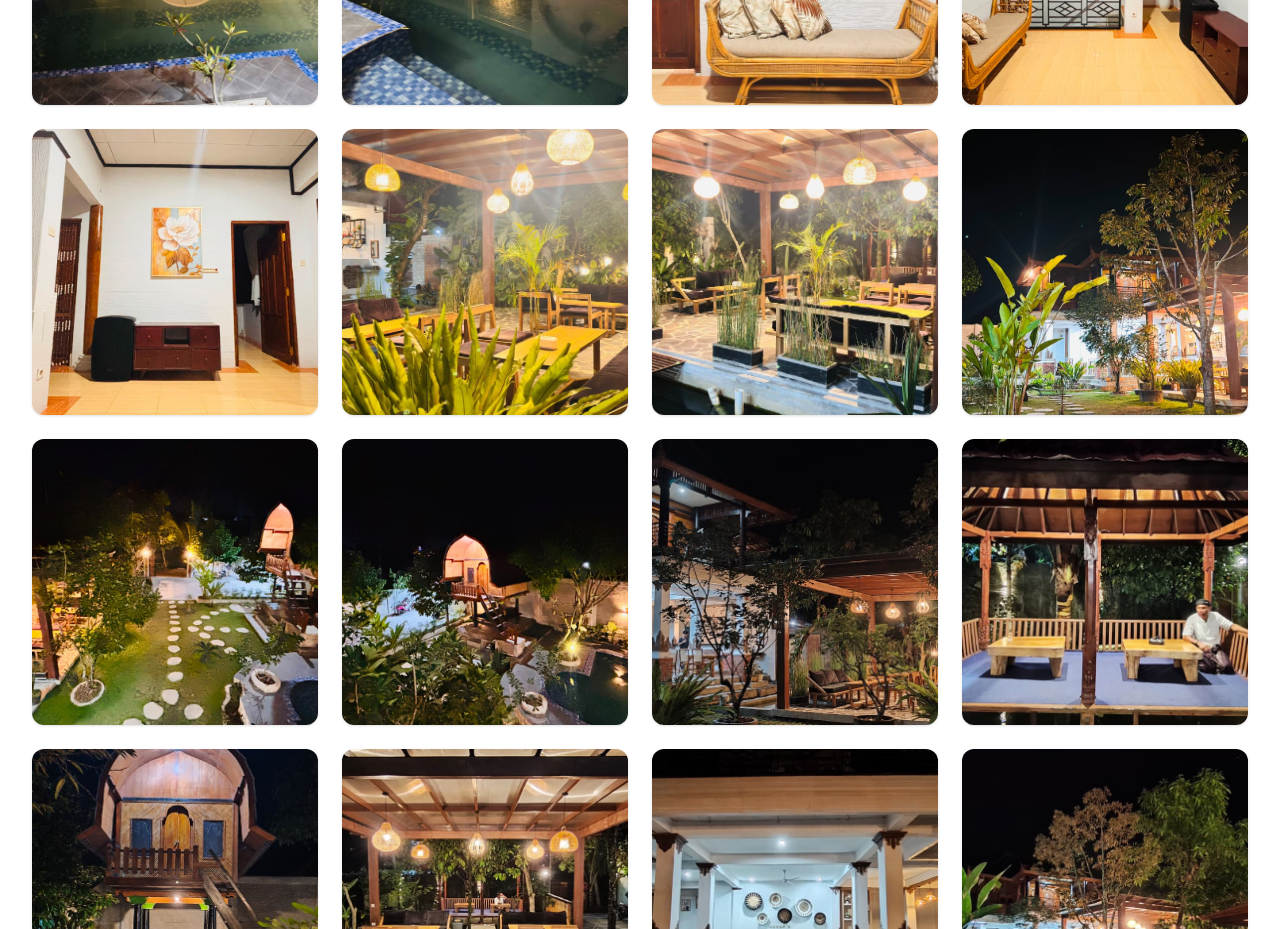
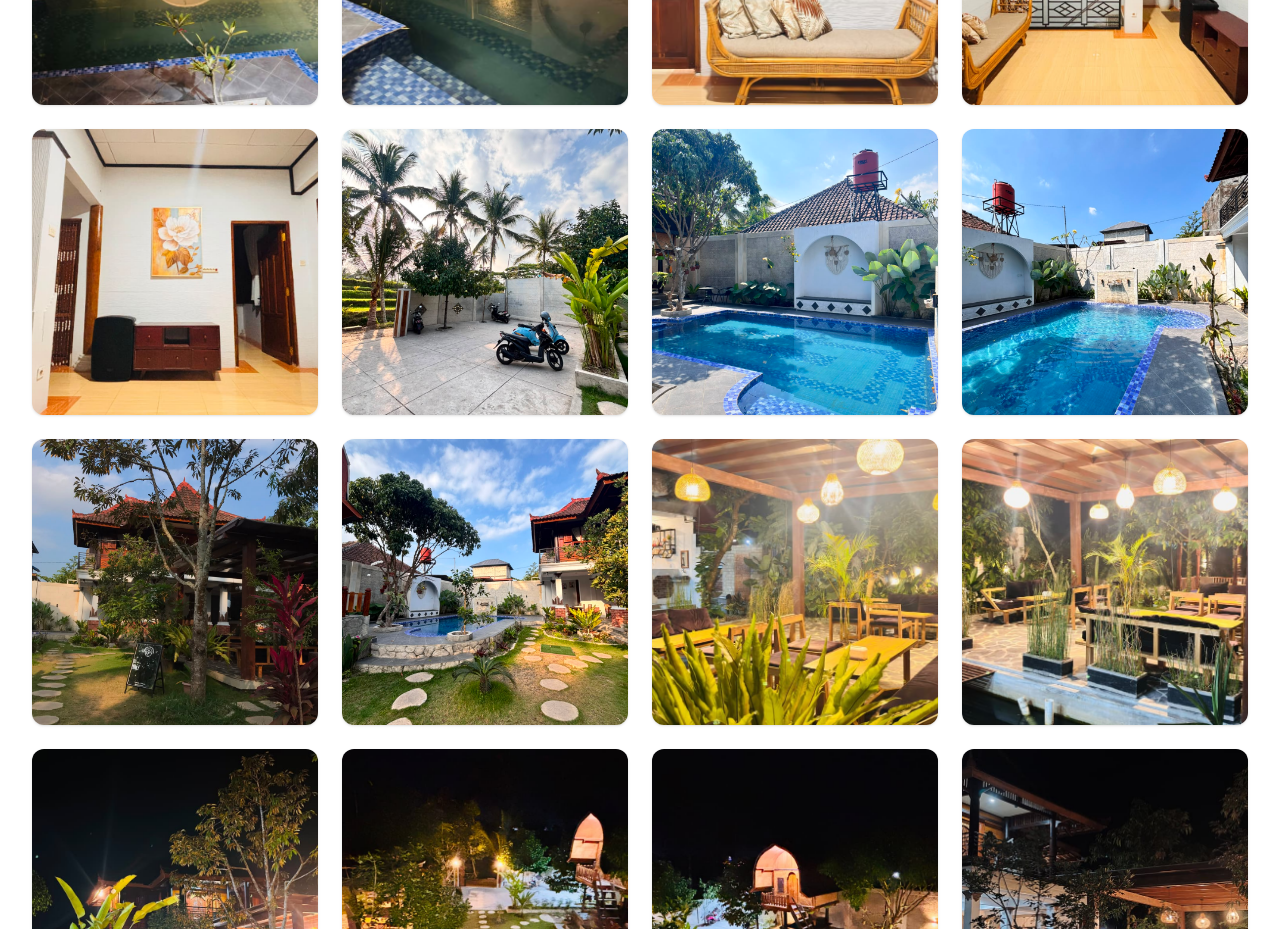
Before and after one commit to lalurestu/aqeyo-guest-house, a Next.js app: page /en/gallery in a window 1280 px wide. Shown: the part 1720-2649 px from the top of the page. Built offline with nearby package versions, Linux system fonts and the light colour scheme; a web font is replaced by a local one.

Commit message:
add images

```diff
--- a/components/GalleryGrid.tsx
+++ b/components/GalleryGrid.tsx
@@ -26,6 +26,11 @@ const photos = [
     // { id: 15, src: "/assets/img/rooms/room4.jpeg", category: "Guesthouse", alt: "Room 4" },
     // { id: 16, src: "/assets/img/rooms/room5.jpeg", category: "Guesthouse", alt: "Room 5" },
     { id: 17, src: "/assets/img/rooms/room6.jpeg", category: "Guesthouse", alt: "Room 6" },
+    { id: 31, src: "/assets/img/rooms/parking-pagi.jpeg", category: "Guesthouse", alt: "Morning Parking" },
+    { id: 32, src: "/assets/img/rooms/pool-pagi1.jpeg", category: "Guesthouse", alt: "Morning Pool 1" },
+    { id: 33, src: "/assets/img/rooms/pool-pagi2.jpeg", category: "Guesthouse", alt: "Morning Pool 2" },
+    { id: 34, src: "/assets/img/rooms/space-pagi1.jpeg", category: "Guesthouse", alt: "Morning Space 1" },
+    { id: 35, src: "/assets/img/rooms/space-pagi2.jpeg", category: "Guesthouse", alt: "Morning Space 2" },
 
     // Social Space
     { id: 18, src: "/assets/img/rooms/space1.jpeg", category: "Social Space", alt: "Space 1" },
```
